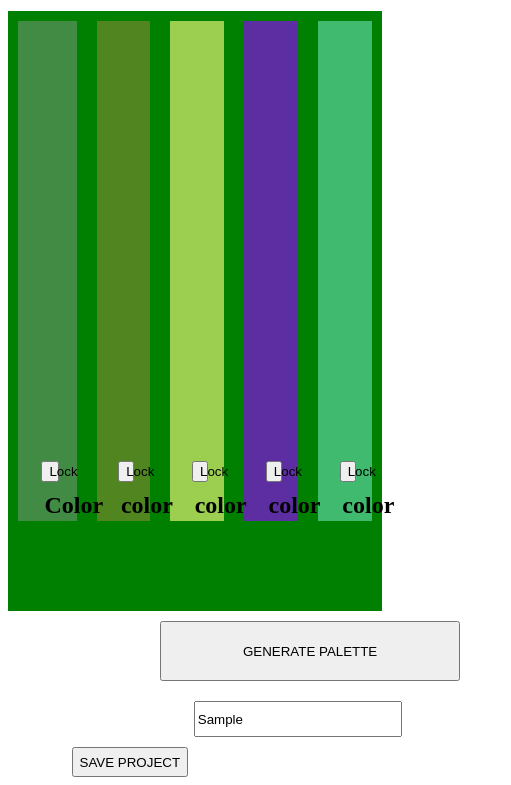
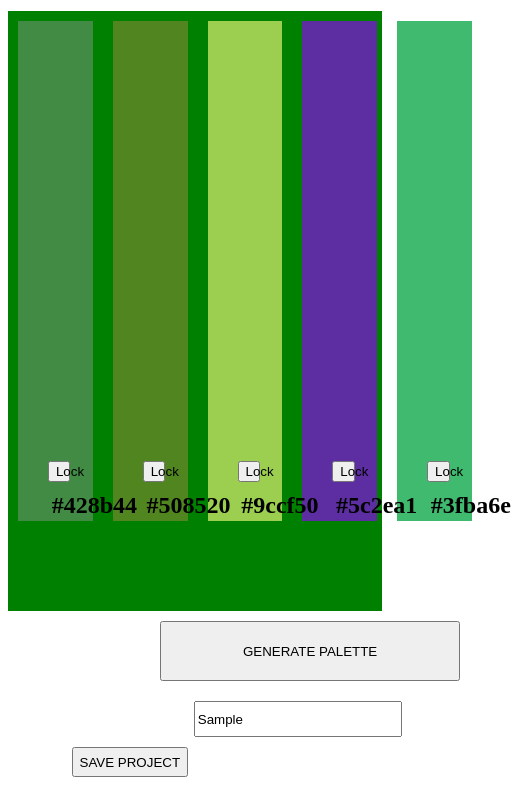
Before and after one commit to skenne21/Palette-Picker-PWA, a website: page public/index.html in a window 390 px wide. Both pictures are taken after typing "Sample" into the empty fields and a click on the button "GENERATE PALETTE". Shown: the part 108-893 px from the top of the page, 511 px wide, since content can reach past the window. Drawn offline with nearby package versions, Linux system fonts and the light colour scheme.

Commit message:
Add lock functionalilty

```diff
--- a/public/index.html
+++ b/public/index.html
@@ -12,23 +12,23 @@
     <section class='generate-palettes'>
       <div class="palette_container">
         <article class='palette'>
-          <button>Lock</button>
+          <button class='lock'>Lock</button>
           <h2>Color</h2>
         </article>
         <article class='palette'>
-          <button>Lock</button>
+          <button class='lock'>Lock</button>
           <h2>color</h2>
         </article>
         <article class='palette'>
-          <button>Lock</button>
+          <button class='lock'>Lock</button>
           <h2>color</h2>
         </article>
         <article class='palette'>
-          <button>Lock</button>
+          <button class='lock'>Lock</button>
           <h2>color</h2>
         </article>
         <article class='palette'>
-          <button>Lock</button>
+          <button class='lock'>Lock</button>
           <h2>color</h2>
         </article>
       </div>
--- a/public/js/scripts.js
+++ b/public/js/scripts.js
@@ -1,11 +1,20 @@
-const randomColorGenerator = () => {
+const randomColorGenerator = (event) => {
   event.preventDefault();
-  const colors = [];
   for (let i = 0; i < 5; i++) {
     const color =  '#' + Math.floor(Math.random()*16777215).toString(16);
     const palletes = $('article').get();
-    $(palletes[i]).css('background-color', color)
+    const hexText = $('h2').get();
+    if(!$(palletes[i]).hasClass('lock')) {
+      $(palletes[i]).css('background-color', color);
+      $(hexText[i]).text(color);
+    }
   }
 }
 
+const toggleLock = (event) => {
+  const pallete = event.target.closest('article');
+  $(pallete).toggleClass('lock');
+}
+
 $('.palette_generator').on('click', randomColorGenerator);
+$('.lock').on('click', toggleLock);
```
